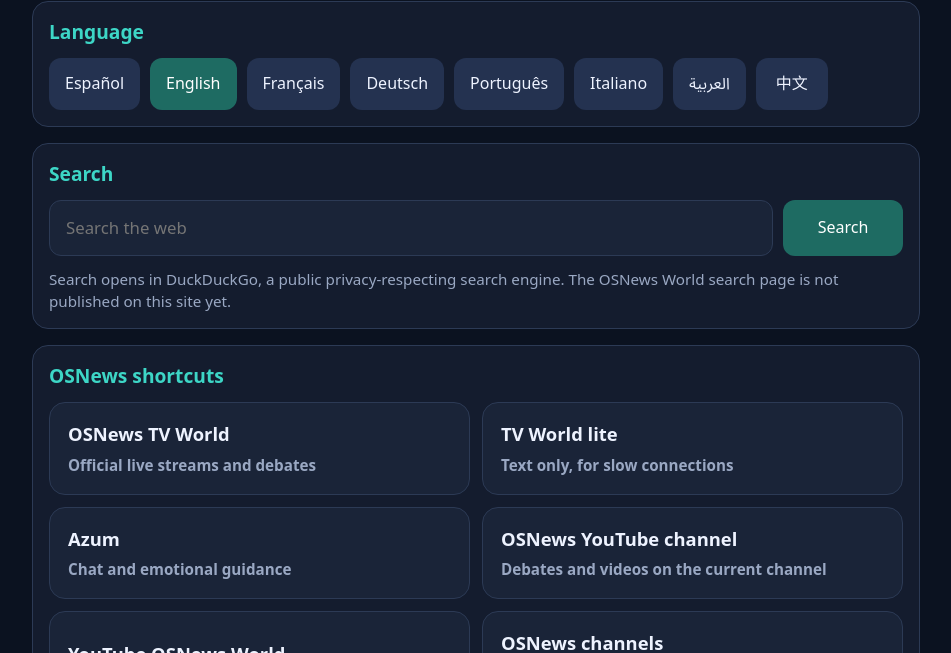
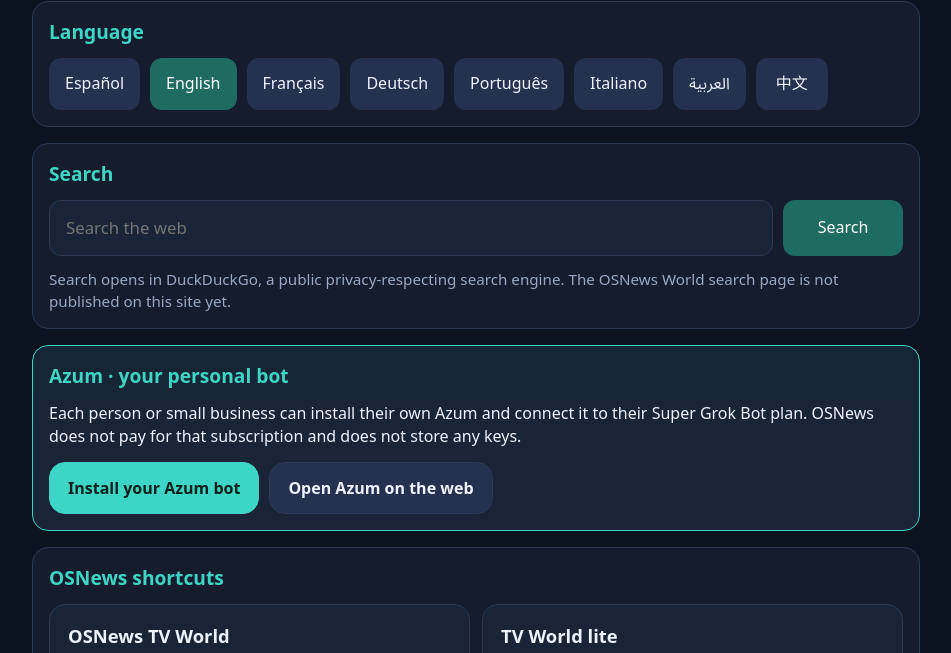
Before and after one commit to osnewspedrosg-glitch/osnews, a plain HTML site: page anibal/index.html in a window 1280 px wide. Shown: the part 109-762 px from the top of the page, without its empty margins (164-1115 px from the left). Drawn offline with Linux system fonts and the light colour scheme.

Commit message:
Add an Azum personal-bot install section to Aníbal and the app page
A prominent start-page section explains, in all eight languages, that each user or small business can install their own Azum bot on their Super Grok Bot plan. OSNews does not pay for that subscription or store keys. The existing Azum web-app link is kept. The same install button is added to the Azum block on /app/.

```diff
--- a/anibal/app.js
+++ b/anibal/app.js
@@ -28,6 +28,10 @@
       liteS: 'Solo texto, para conexiones lentas',
       azum: 'Azum',
       azumS: 'Charla y guía emocional',
+      azumBot: 'Azum · tu bot personal',
+      azumBotText: 'Cada persona o pequeño negocio puede instalar su propia Azum y conectarla a su plan Super Grok Bot. OSNews no paga esa suscripción ni guarda claves.',
+      azumInstall: 'Instala tu bot Azum',
+      azumWeb: 'Abrir Azum en la web',
       yt: 'Canal YouTube OSNews',
       ytS: 'Debates y vídeos del canal actual',
       ytw: 'YouTube OSNews World',
@@ -62,6 +66,10 @@
       liteS: 'Text only, for slow connections',
       azum: 'Azum',
       azumS: 'Chat and emotional guidance',
+      azumBot: 'Azum · your personal bot',
+      azumBotText: 'Each person or small business can install their own Azum and connect it to their Super Grok Bot plan. OSNews does not pay for that subscription and does not store any keys.',
+      azumInstall: 'Install your Azum bot',
+      azumWeb: 'Open Azum on the web',
       yt: 'OSNews YouTube channel',
       ytS: 'Debates and videos on the current channel',
       ytw: 'YouTube OSNews World',
@@ -96,6 +104,10 @@
       liteS: 'Texte seulement, pour les connexions lentes',
       azum: 'Azum',
       azumS: 'Discussion et guide émotionnel',
+      azumBot: 'Azum · ton bot personnel',
+      azumBotText: 'Chaque personne ou petite entreprise peut installer sa propre Azum et la relier à son offre Super Grok Bot. OSNews ne paie pas cet abonnement et ne conserve aucune clé.',
+      azumInstall: 'Installe ton bot Azum',
+      azumWeb: 'Ouvrir Azum sur le web',
       yt: 'Chaîne YouTube OSNews',
       ytS: 'Débats et vidéos de la chaîne actuelle',
       ytw: 'YouTube OSNews World',
@@ -130,6 +142,10 @@
       liteS: 'Nur Text, für langsame Verbindungen',
       azum: 'Azum',
       azumS: 'Gespräch und emotionale Begleitung',
+      azumBot: 'Azum · dein persönlicher Bot',
+      azumBotText: 'Jede Person oder jedes kleine Unternehmen kann eine eigene Azum installieren und sie mit dem eigenen Super-Grok-Bot-Tarif verbinden. OSNews zahlt dieses Abo nicht und speichert keine Schlüssel.',
+      azumInstall: 'Installiere deinen Azum-Bot',
+      azumWeb: 'Azum im Web öffnen',
       yt: 'OSNews-YouTube-Kanal',
       ytS: 'Debatten und Videos des aktuellen Kanals',
       ytw: 'YouTube OSNews World',
@@ -164,6 +180,10 @@
       liteS: 'Só texto, para ligações lentas',
       azum: 'Azum',
       azumS: 'Conversa e guia emocional',
+      azumBot: 'Azum · o teu bot pessoal',
+      azumBotText: 'Cada pessoa ou pequeno negócio pode instalar a sua própria Azum e ligá-la ao seu plano Super Grok Bot. A OSNews não paga essa subscrição nem guarda chaves.',
+      azumInstall: 'Instala o teu bot Azum',
+      azumWeb: 'Abrir Azum na web',
       yt: 'Canal YouTube OSNews',
       ytS: 'Debates e vídeos do canal atual',
       ytw: 'YouTube OSNews World',
@@ -198,6 +218,10 @@
       liteS: 'Solo testo, per connessioni lente',
       azum: 'Azum',
       azumS: 'Chat e guida emotiva',
+      azumBot: 'Azum · il tuo bot personale',
+      azumBotText: 'Ogni persona o piccola impresa può installare la propria Azum e collegarla al proprio piano Super Grok Bot. OSNews non paga quell\'abbonamento e non conserva chiavi.',
+      azumInstall: 'Installa il tuo bot Azum',
+      azumWeb: 'Apri Azum sul web',
       yt: 'Canale YouTube OSNews',
       ytS: 'Dibattiti e video del canale attuale',
       ytw: 'YouTube OSNews World',
@@ -232,6 +256,10 @@
       liteS: 'نص فقط، للاتصالات البطيئة',
       azum: 'Azum',
       azumS: 'محادثة ودليل عاطفي',
+      azumBot: 'Azum · بوتك الشخصي',
+      azumBotText: 'يمكن لكل شخص أو مشروع صغير تثبيت Azum الخاصة به وربطها بخطة Super Grok Bot الخاصة به. لا تدفع OSNews ذلك الاشتراك ولا تخزن أي مفاتيح.',
+      azumInstall: 'ثبّت بوت Azum الخاص بك',
+      azumWeb: 'فتح Azum على الويب',
       yt: 'قناة YouTube الخاصة بـ OSNews',
       ytS: 'المناظرات ومقاطع الفيديو على القناة الحالية',
       ytw: 'YouTube OSNews World',
@@ -266,6 +294,10 @@
       liteS: '纯文字，适合慢速网络',
       azum: 'Azum',
       azumS: '对话与情感引导',
+      azumBot: 'Azum · 你的个人机器人',
+      azumBotText: '每个人或小企业都可以安装自己的 Azum，并连接到自己的 Super Grok Bot 套餐。OSNews 不支付该订阅，也不存储任何密钥。',
+      azumInstall: '安装你的 Azum 机器人',
+      azumWeb: '打开网页版 Azum',
       yt: 'OSNews YouTube 频道',
       ytS: '当前频道中的辩论和视频',
       ytw: 'YouTube OSNews World',
@@ -317,6 +349,10 @@
     $('t-lite-s').textContent = t.liteS;
     textNode($('t-azum'), t.azum);
     $('t-azum-s').textContent = t.azumS;
+    $('h-azum-bot').textContent = t.azumBot;
+    $('azum-bot-text').textContent = t.azumBotText;
+    $('azum-install').textContent = t.azumInstall;
+    $('azum-web').textContent = t.azumWeb;
     textNode($('t-yt'), t.yt);
     $('t-yt-s').textContent = t.ytS;
     textNode($('t-ytw'), t.ytw);
--- a/anibal/index.html
+++ b/anibal/index.html
@@ -5,7 +5,7 @@
   <meta name="viewport" content="width=device-width, initial-scale=1">
   <meta name="theme-color" content="#0b1220">
   <title>Aníbal · navegador OSNews</title>
-  <meta name="description" content="Página de inicio de OSNews: búsqueda en DuckDuckGo, TV World, Azum, noticias y el canal de YouTube. Gratis, sin anuncios ni rastreadores. Autores: Pedro Sánchez Gómez (Mar Menor) y su bot de Grok.">
+  <meta name="description" content="Página de inicio de OSNews: búsqueda en DuckDuckGo, TV World, Azum (web y bot personal), noticias y el canal de YouTube. Gratis, sin anuncios ni rastreadores. Autores: Pedro Sánchez Gómez (Mar Menor) y su bot de Grok.">
   <link rel="manifest" href="manifest.webmanifest">
   <link rel="icon" href="icon-192.png">
   <link rel="apple-touch-icon" href="icon-192.png">
@@ -43,6 +43,16 @@
       <p class="hint" id="search-hint">La búsqueda se abre en DuckDuckGo, un buscador público que respeta la privacidad. El buscador OSNews World todavía no está publicado en esta web.</p>
     </section>
 
+
+    <section class="panel azum-bot" aria-labelledby="h-azum-bot">
+      <h2 id="h-azum-bot">Azum · tu bot personal</h2>
+      <p id="azum-bot-text">Cada persona o pequeño negocio puede instalar su propia Azum y conectarla a su plan Super Grok Bot. OSNews no paga esa suscripción ni guarda claves.</p>
+      <p class="azum-bot-actions">
+        <a class="btn-azum" id="azum-install" href="https://x.ai/bot/HN5oMXEOftu3wGLT-uD_m" rel="noopener noreferrer" target="_blank">Instala tu bot Azum</a>
+        <a class="btn-azum-web" id="azum-web" href="../azum/">Abrir Azum en la web</a>
+      </p>
+    </section>
+
     <section class="panel" aria-labelledby="h-tiles">
       <h2 id="h-tiles">Accesos OSNews</h2>
       <div class="tiles">
--- a/anibal/styles.css
+++ b/anibal/styles.css
@@ -158,3 +158,40 @@ footer strong { color: var(--text); }
   .brand img { width: 52px; height: 52px; }
   .jump a, .lang, .search button, #install, .tile { min-height: 56px; }
 }
+
+.azum-bot {
+  border-color: var(--accent);
+  background: linear-gradient(180deg, #152636 0%, var(--card) 70%);
+}
+.azum-bot p { margin: 0 0 14px; color: var(--text); }
+.azum-bot-actions {
+  display: flex;
+  flex-wrap: wrap;
+  gap: 10px;
+  margin: 0 !important;
+}
+.btn-azum, .btn-azum-web {
+  display: inline-flex;
+  align-items: center;
+  justify-content: center;
+  min-height: 52px;
+  padding: 12px 18px;
+  border-radius: var(--radius);
+  font-weight: 700;
+  text-decoration: none;
+}
+.btn-azum {
+  background: var(--accent);
+  color: #07201c;
+  border: 1px solid var(--accent);
+}
+.btn-azum:hover, .btn-azum:focus-visible { filter: brightness(1.08); }
+.btn-azum-web {
+  background: var(--btn);
+  color: var(--text);
+  border: 1px solid var(--line);
+}
+.btn-azum-web:hover, .btn-azum-web:focus-visible { border-color: var(--accent); }
+@media (max-width: 700px) {
+  .btn-azum, .btn-azum-web { min-height: 56px; flex: 1 1 220px; }
+}
--- a/anibal/sw.js
+++ b/anibal/sw.js
@@ -1,5 +1,5 @@
 /* Aníbal · OSNews — local cache only, same origin, no tracking. */
-const C = 'anibal-v2';
+const C = 'anibal-v3';
 const CORE = [
   './',
   './index.html',
```
Also changed, not shown: app/index.html (+5 -2 lines), 2 other files.
